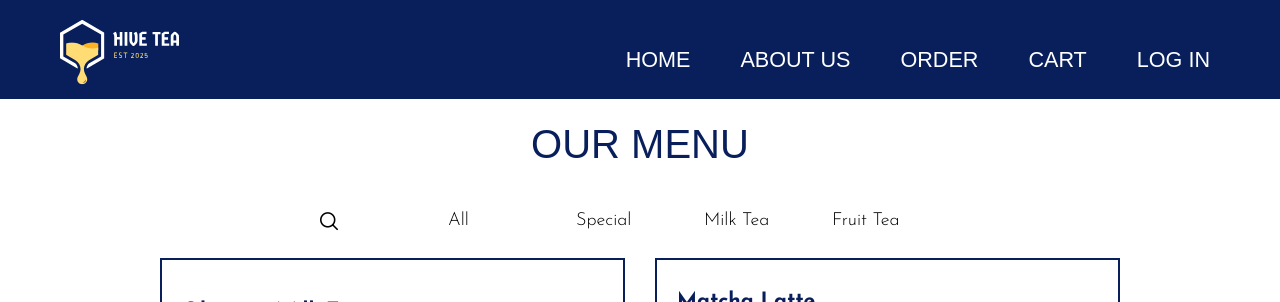
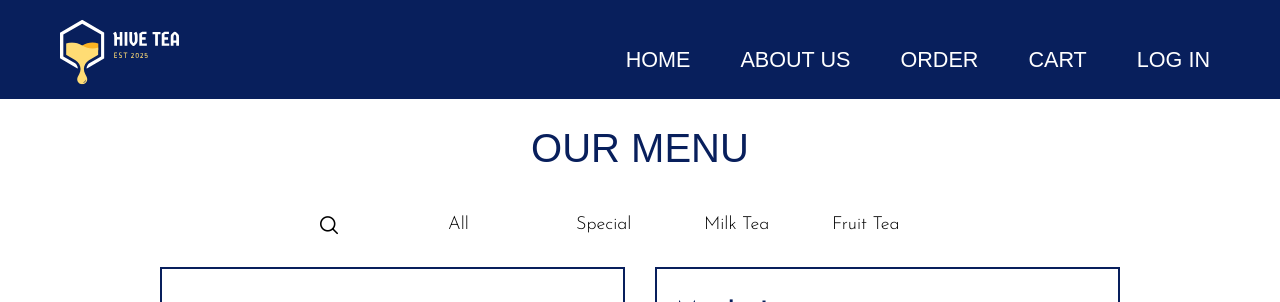
Before and after one commit to mayxbui/thepawboba, a Vue app: page /Order in a window 1280 px wide. Shown: the top 302 px of the page. Built offline with nearby package versions, Linux system fonts and the light colour scheme; a web font is replaced by a local one.

Commit message:
update router

```diff
--- a/src/App.vue
+++ b/src/App.vue
@@ -16,6 +16,6 @@ import NavBar from './components/NavBar.vue'
 
 <style scoped>
 .container{
-    padding-top: 5.3rem;
+    padding-top: 4.3rem !important;
 }
 </style>
--- a/src/components/DrinkDetail.vue
+++ b/src/components/DrinkDetail.vue
@@ -27,7 +27,7 @@ import Image from 'primevue/image'
 export default{
     components:{ Image },
     props:{
-        drinkId: String
+        drinkId: Number
     },
     data(){
         return{
--- a/src/components/DrinkOption.vue
+++ b/src/components/DrinkOption.vue
@@ -80,7 +80,7 @@ export default {
         PrimeVue
     },
     props: {
-        drinkId: String
+        drinkId: Number
     },
     data() {
         return {
@@ -95,7 +95,7 @@ export default {
         }
     },
     mounted() {
-        this.drink = this.drinks.find(d => d.id === this.drinkId);
+        this.drink = this.drinks.find(d => d.id === Number(this.drinkId));
 
         if (this.drink) {
             this.selectSize = this.drink.sizes[0];
--- a/src/components/DrinkPage.vue
+++ b/src/components/DrinkPage.vue
@@ -2,7 +2,7 @@
     <div class="container">
         <div class="back-btn">
             <font-awesome-icon icon="fa-solid fa-chevron-left" size="xs" color="#081f5c"/>
-            <router-link to="{ name: 'Order' }">Back</router-link>
+            <router-link to="/Order">Back</router-link>
         </div>
         <div class="col">
             <div class="row drink-detail">
@@ -40,7 +40,6 @@ export default{
 <style scoped>
 .container{
     background: var(--color-background);
-    top: 5.5rem;
 }
 
 .col{
--- a/src/components/Order.vue
+++ b/src/components/Order.vue
@@ -59,7 +59,10 @@ export default {
   flex-direction: column;
   align-items: center;
   justify-content: center;
-  padding: 10px 0px;
+  padding: 20px 0px;
+}
+h1{
+  padding-top: 10px;
 }
 
 .menu-filter{
@@ -67,7 +70,7 @@ export default {
   width: 50%;
   justify-content: space-around;
   align-items: center;
-  margin-bottom: 10px;
+  margin-bottom: 15px;
 }
 
 .menu-item-box{
```
